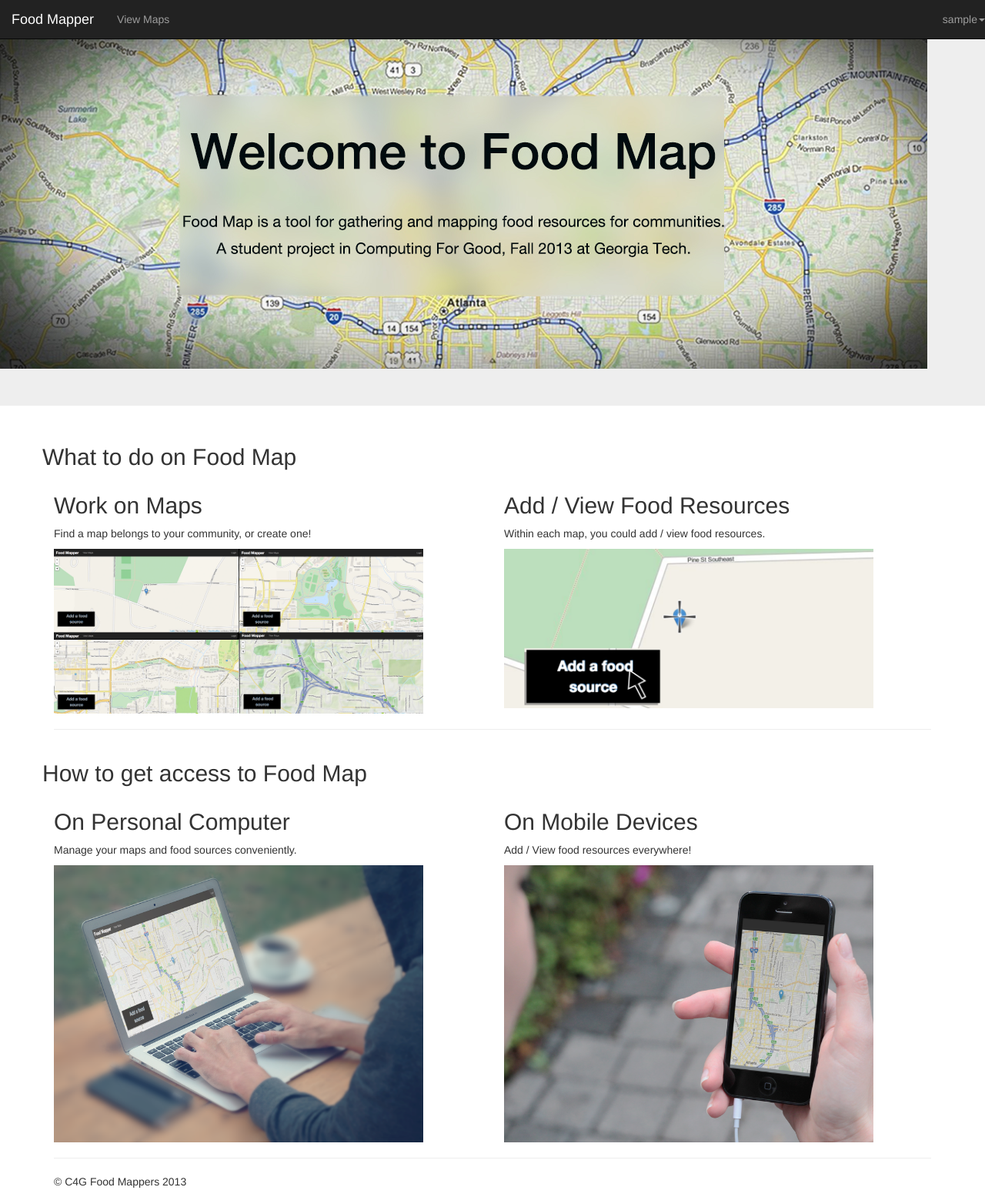
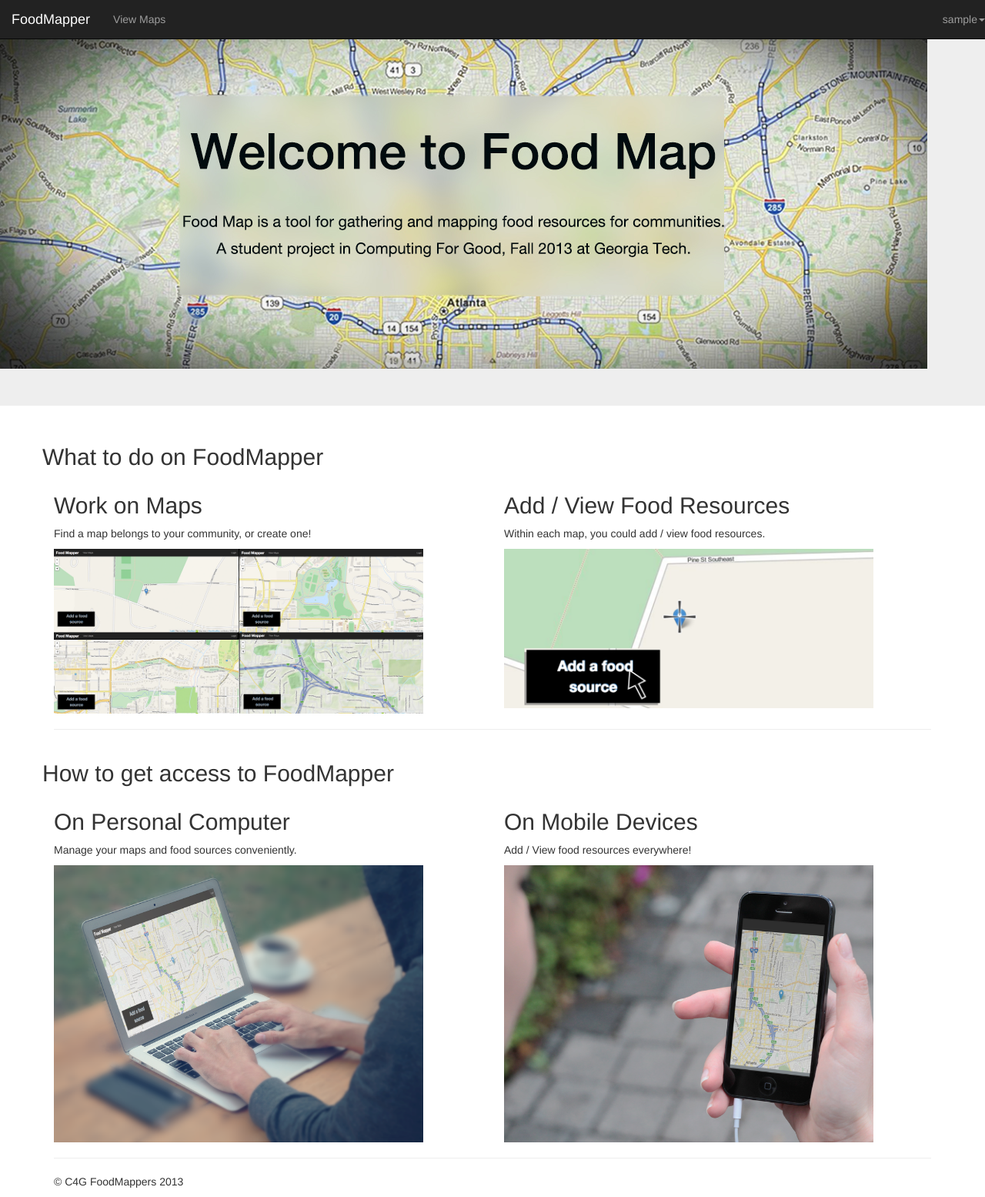
Before and after one commit to food-mappers/food-mapper-app, a Django app: page / in a window 1280 px wide. Shown: the whole page at 77% size. Run offline with Django 3.2, Linux system fonts and the light colour scheme; the visitor is signed in with stand-in values (Sample User, id 1); parts of the project's set-up code (start-up, migrations or seed data) failed here and were passed over; some libraries are stand-ins or nearby versions.

Commit message:
updated the use of the term FoodMapper instead of Food Mapper, Food Map, etc. for uniform wording and brand

```diff
--- a/frontend/templates/404.html
+++ b/frontend/templates/404.html
@@ -1,7 +1,7 @@
 {% extends "base.html" %}
 
 {% block title %}
-<title> Food Mapper | Page not found </title>
+<title> FoodMapper | Page not found </title>
 {% endblock %}
 
 {% block content %}
--- a/frontend/templates/login.html
+++ b/frontend/templates/login.html
@@ -3,7 +3,7 @@
 {% load rest_framework %}
 
 {% block title %}
-<title> Food Mapper | Login </title>
+<title> FoodMapper | Login </title>
 {% endblock %}
 
 {% block content %}
--- a/frontend/templates/map.html
+++ b/frontend/templates/map.html
@@ -1,7 +1,7 @@
 {% extends "base.html" %}
 
 {% block title %}
-<title> Food Mapper | {{title}} </title>
+<title> FoodMapper | {{title}} </title>
 {% endblock %}
 
 {% block headcss %}
--- a/frontend/templates/maps.html
+++ b/frontend/templates/maps.html
@@ -1,14 +1,14 @@
 {% extends "base.html" %}
 
 {% block title %}
-<title> Food Mapper | Maps </title>
+<title> FoodMapper | Maps </title>
 {% endblock %}
 
 {% block content %}
 <div class="container">
 	<div class="row">
 		<div class="col-sm-8">
-		<h1>Food Mapper Maps</h1>
+		<h1>FoodMapper Maps</h1>
 			<p>To use FoodMapper, you create <em>maps</em> then place points on them to describe and geographically chart the <em>food resources</em> in your community. Maps can be as small or as large as you want. They should have good <em>names</em> and <em>descriptions</em> so that other users can find them and contribute to them.</p>
 		</div>
 		<div class="col-sm-4">
--- a/frontend/templates/navbar.html
+++ b/frontend/templates/navbar.html
@@ -5,7 +5,7 @@
 			<span class="icon-bar"></span>
 			<span class="icon-bar"></span>
 		</button>
-		<a class="navbar-brand" href="/">Food Mapper</a>
+		<a class="navbar-brand" href="/">FoodMapper</a>
 	</div>
 	<div class="navbar-collapse collapse" id="navbar-collapse">
 		<ul class="nav navbar-nav">
@@ -20,7 +20,7 @@
 					<ul class="dropdown-menu">
 						<li>
 							<a href="/user/{{user}}/maps">View my maps</a>
-							<a href="#">View my food soruces</a>
+							<a href="#">View my food sources</a>
 							<a href="/auth/logout?next={{request.path}}">Logout</a>
 				</li>
 			{% else %}
--- a/frontend/templates/root.html
+++ b/frontend/templates/root.html
@@ -1,7 +1,7 @@
 {% extends "base.html" %}
 
 {% block title %}
-<title> Food Mapper</title>
+<title> FoodMapper</title>
 {% endblock %}
 
 {% block content %}
@@ -12,7 +12,7 @@
 </div>
 <div class="container">
 	<div class="row">
-		<h2 class="heading">What to do on Food Map</h2>
+		<h2 class="heading">What to do on FoodMapper</h2>
 		<div class="col-sm-6">
 			<h2>Work on Maps</h2>
 			<p>Find a map belongs to your community, or create one!</p>
@@ -26,7 +26,7 @@
 	</div>
 	<hr id="hr1">
 	<div class="row">
-		<h2 class="heading">How to get access to Food Map</h2>
+		<h2 class="heading">How to get access to FoodMapper</h2>
 		<div class="col-sm-6">
 			<h2>On Personal Computer</h2>
 			<p>Manage your maps and food sources conveniently.</p>
@@ -40,7 +40,7 @@
 	</div>
 	<hr>
 	<div class="footer">
-		<p>© C4G Food Mappers 2013</p>
+		<p>© C4G FoodMappers 2013</p>
 	</div>
 </div> <!-- container -->
 
--- a/frontend/templates/user.html
+++ b/frontend/templates/user.html
@@ -1,7 +1,7 @@
 {% extends "base.html" %}
 
 {% block title %}
-<title> Food Mapper | Maps </title>
+<title> FoodMapper | Maps </title>
 {% endblock %}
 
 {% block content %}
```
Also changed, not shown: README.md.
